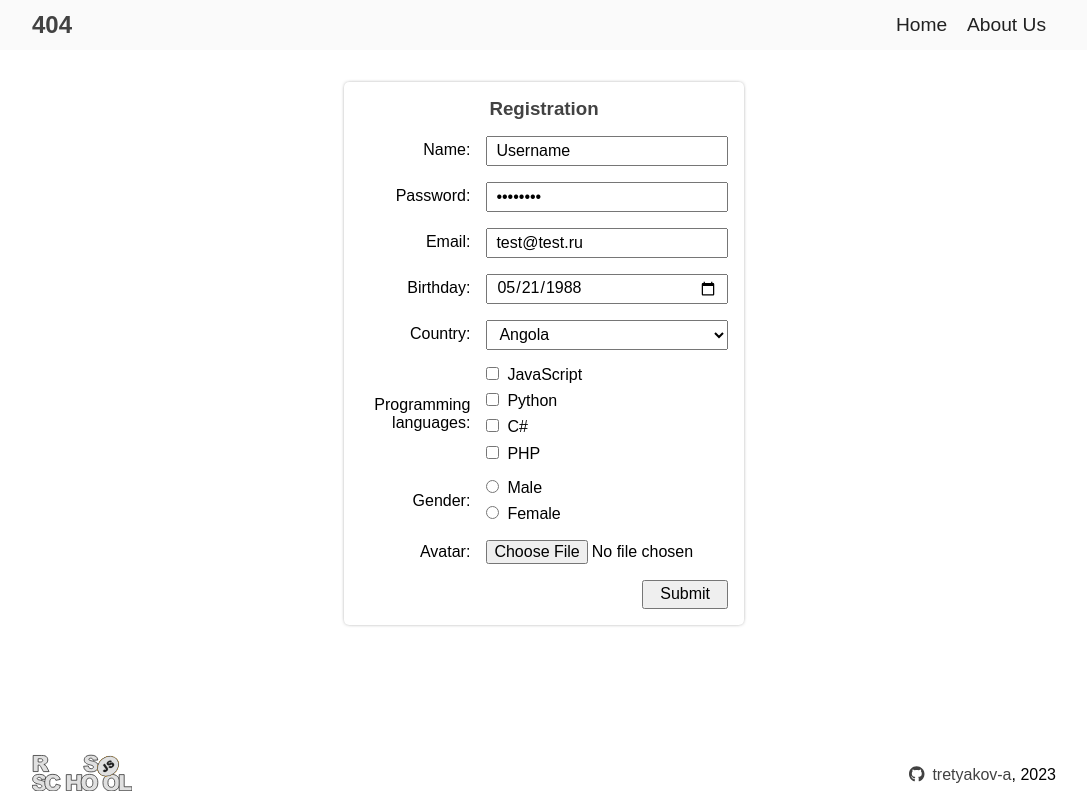
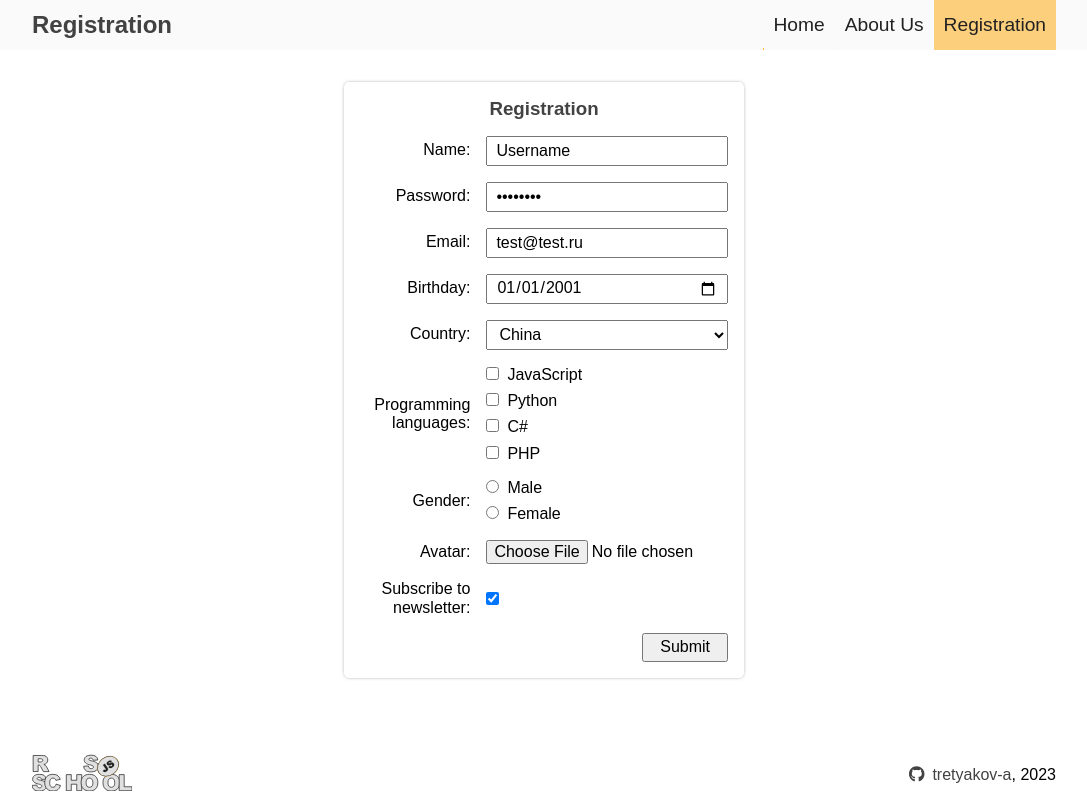
Before and after one commit to tretyakov-a/rs-school-react2023q1, a React (Vite) app: page /registration in a window 1280 px wide. Shown: the whole page, without its empty margins (96-1183 px from the left). Built offline with nearby package versions, Linux system fonts and the light colour scheme.

Commit message:
refactor: refactor form-fields

```diff
--- a/src/components/HeaderMenu/links.ts
+++ b/src/components/HeaderMenu/links.ts
@@ -1,6 +1,7 @@
 export const links = [
   { to: '/', label: 'Home' },
   { to: '/about', label: 'About Us' },
+  { to: '/registration', label: 'Registration' },
 ];
 
 export const getLink = () => {
--- a/src/components/RegistrationForm/Inputs/Input/index.tsx
+++ b/src/components/RegistrationForm/Inputs/Input/index.tsx
@@ -26,9 +26,12 @@ class Input extends React.Component<InputProps> {
       type,
       name,
       id,
-      defaultValue,
     };
     if (value !== undefined) props.value = value;
+    if (defaultValue !== undefined) {
+      if (typeof defaultValue === 'string') props.defaultValue = defaultValue;
+      else props.defaultChecked = defaultValue;
+    }
     return <input {...props} />;
   }
 }
--- a/src/components/RegistrationForm/Inputs/index.tsx
+++ b/src/components/RegistrationForm/Inputs/index.tsx
@@ -4,7 +4,7 @@ import InputsList from './InputsList';
 import Select from './Select';
 
 const renderInput = (options: FormFieldOption) => {
-  const { type, inputRef } = options;
+  const { type, inputRef, formFieldType } = options;
   const ref = (inputRef !== undefined && !Array.isArray(inputRef) && inputRef.ref) || null;
   switch (type) {
     case 'text':
@@ -17,7 +17,11 @@ const renderInput = (options: FormFieldOption) => {
       return <Select inputRef={ref} />;
     case 'radio':
     case 'checkbox':
-      return <InputsList />;
+      return formFieldType !== undefined && formFieldType === 'list' ? (
+        <InputsList />
+      ) : (
+        <Input inputRef={ref} />
+      );
   }
 };
 
--- a/src/components/RegistrationForm/form-fields.ts
+++ b/src/components/RegistrationForm/form-fields.ts
@@ -1,20 +1,8 @@
-import React from 'react';
 import { countries } from './data/countries';
 import { genders } from './data/genders';
 import { programmingLanguages } from './data/programming-languages';
 import { ValidationOptions } from './validation';
 import InputRef from './input-ref';
-
-export type FieldName =
-  | 'name'
-  | 'email'
-  | 'password'
-  | 'birthday'
-  | 'country'
-  | 'programmingLanguage'
-  | 'gender'
-  | 'avatar'
-  | '';
 
 export type InputType =
   | 'text'
@@ -27,23 +15,28 @@ export type InputType =
   | 'file'
   | '';
 
-export type FormFieldOption = {
-  name: FieldName;
+export type FormFieldType = 'list' | '';
+
+export type FormField = {
   type: InputType;
+  formFieldType?: FormFieldType;
   label?: string;
   defaultSelectOptionValue?: string;
-  defaultValue?: string;
+  defaultValue?: string | boolean;
   data?: unknown[];
   validation?: ValidationOptions;
   matchErrorMessage?: string;
+};
+
+export type FormFieldOption = FormField & {
+  name: string;
   inputRef?: InputRef | InputRef[];
 };
 
 const createRefsArray = (length: number) => Array.from({ length }, () => new InputRef());
 
-export const formFields: FormFieldOption[] = [
-  {
-    name: 'name',
+const formFieldsOptions: Record<string, FormField> = {
+  name: {
     label: 'Name:',
     type: 'text',
     validation: {
@@ -56,22 +49,18 @@ export const formFields: FormFieldOption[] = [
       minLength: 3,
       maxLength: 12,
     },
-    inputRef: new InputRef(),
     defaultValue: 'Username',
   },
-  {
-    name: 'password',
+  password: {
     label: 'Password:',
     type: 'password',
     validation: {
       required: true,
       minLength: 8,
     },
-    inputRef: new InputRef(),
     defaultValue: '12345678',
   },
-  {
-    name: 'email',
+  email: {
     label: 'Email:',
     type: 'email',
     validation: {
@@ -81,49 +70,61 @@ export const formFields: FormFieldOption[] = [
         message: `should be valid email address`,
       },
     },
-    inputRef: new InputRef(),
     defaultValue: 'test@test.ru',
   },
-  {
-    name: 'birthday',
+  birthday: {
     label: 'Birthday:',
     type: 'date',
     validation: {
       age: 16,
     },
-    inputRef: new InputRef(),
-    defaultValue: '1988-05-21',
+    defaultValue: '2001-01-01',
   },
-  {
-    name: 'country',
+  country: {
     label: 'Country:',
     type: 'select',
     data: countries,
-    inputRef: new InputRef(),
     defaultSelectOptionValue: 'Choose country',
-    defaultValue: 'Angola',
+    defaultValue: 'China',
   },
-  {
-    name: 'programmingLanguage',
+  programmingLanguage: {
     label: 'Programming languages:',
     type: 'checkbox',
+    formFieldType: 'list',
     data: programmingLanguages,
-    inputRef: createRefsArray(programmingLanguages.length),
   },
-  {
-    name: 'gender',
+  gender: {
     label: 'Gender:',
     type: 'radio',
+    formFieldType: 'list',
     data: genders,
-    inputRef: createRefsArray(genders.length),
   },
-  {
-    name: 'avatar',
+  avatar: {
     label: 'Avatar:',
     type: 'file',
     validation: {
       maxFileSize: 100000,
     },
-    inputRef: new InputRef(),
   },
-];
+  subscribe: {
+    label: 'Subscribe to newsletter:',
+    type: 'checkbox',
+    defaultValue: true,
+  },
+};
+
+export type FieldName = keyof typeof formFieldsOptions;
+
+const getFormFields = () => {
+  return Object.keys(formFieldsOptions).reduce<FormFieldOption[]>((acc, optionKey) => {
+    const { formFieldType, data } = formFieldsOptions[optionKey];
+    const inputRef =
+      formFieldType && data && formFieldType === 'list'
+        ? createRefsArray(data.length)
+        : new InputRef();
+    acc.push({ ...formFieldsOptions[optionKey], inputRef, name: optionKey });
+    return acc;
+  }, [] as FormFieldOption[]);
+};
+
+export const formFields = getFormFields();
--- a/src/components/RegistrationForm/style.scss
+++ b/src/components/RegistrationForm/style.scss
@@ -65,6 +65,11 @@
     text-align: right;
   }
 
+  &__buttons {
+    display: flex;
+    justify-content: space-between;
+  }
+
   &__inputs-list {
     display: flex;
     flex-direction: column;
```
